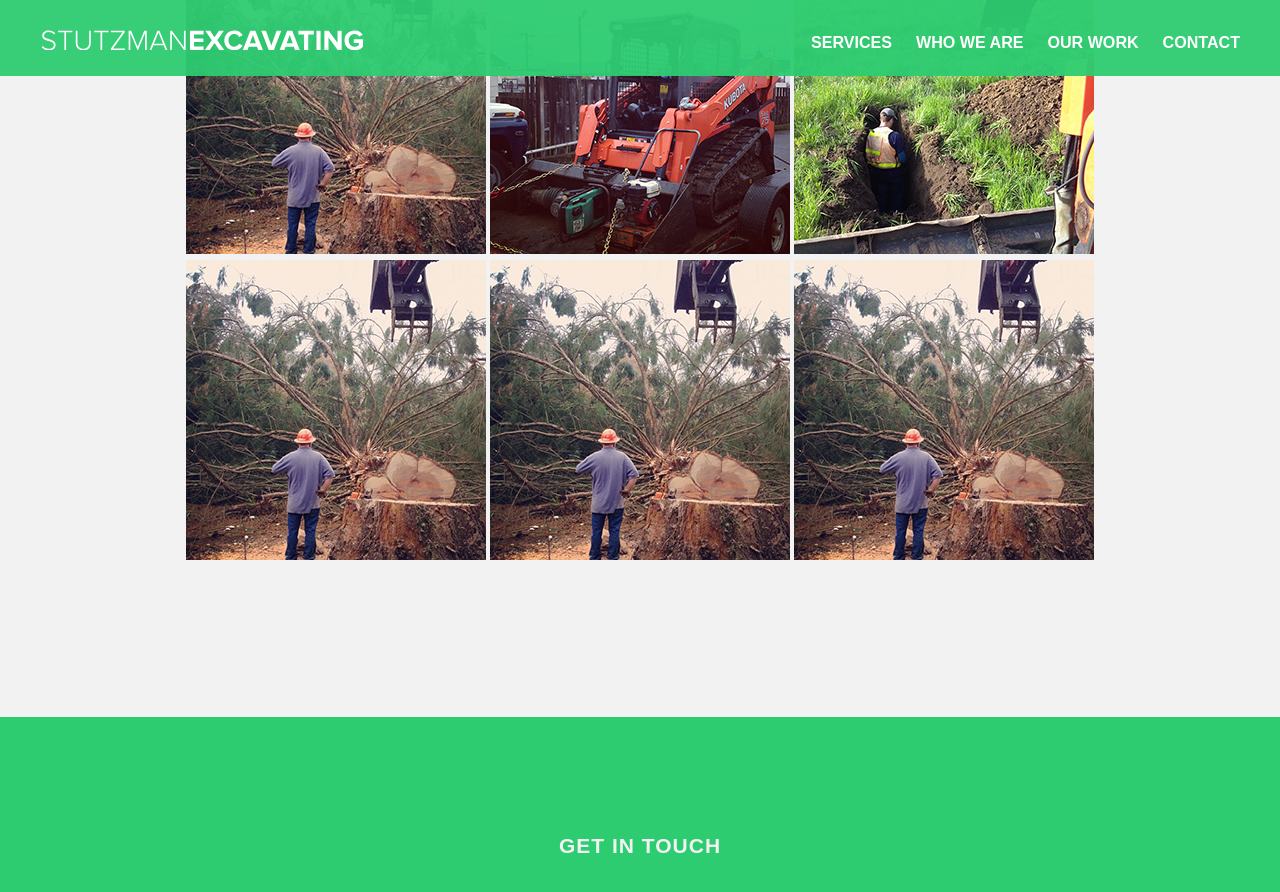
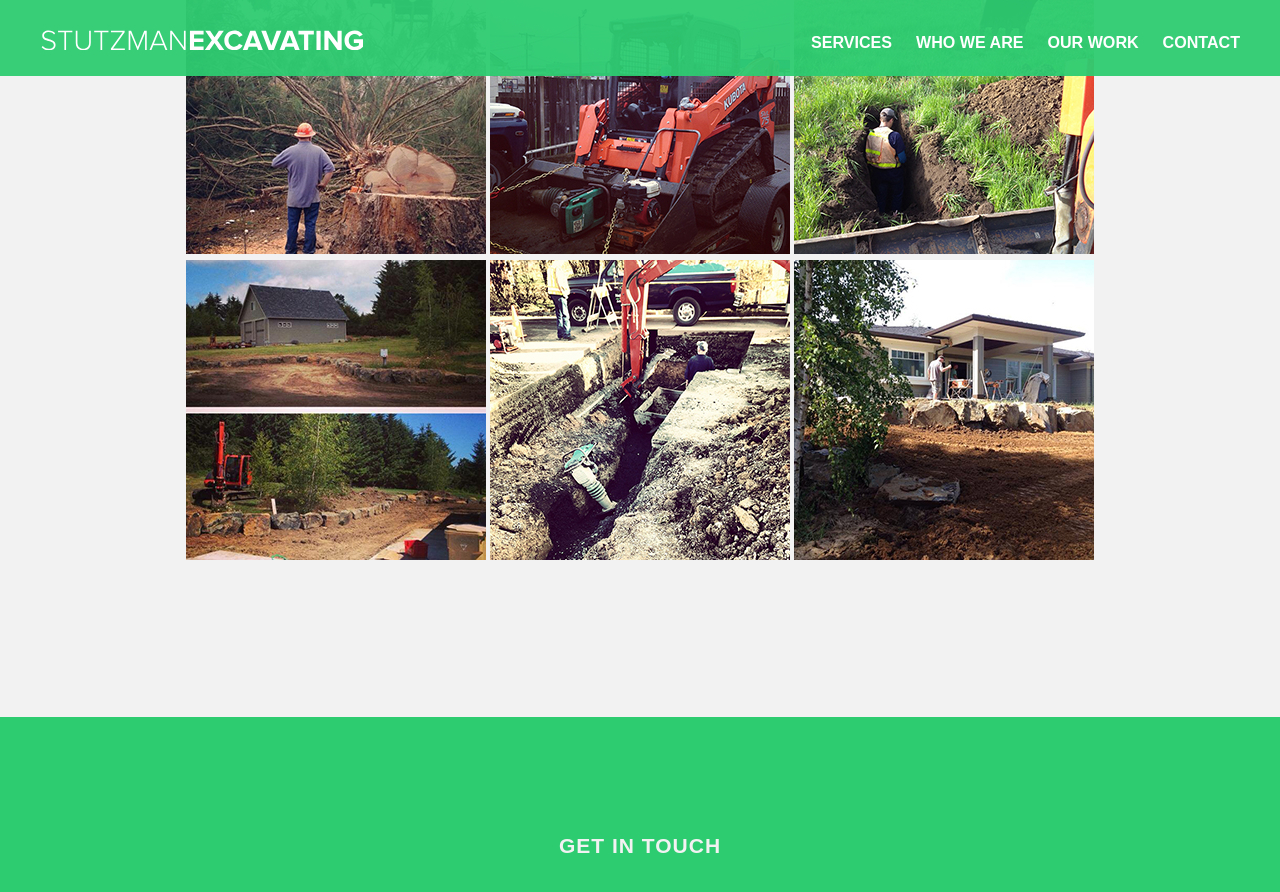
Before and after one commit to ImTylerPorter/thestutzman, a Jekyll site: the page built from index.html, in a window 1280 px wide and 900 px high, scrolled down 2760 px. Shown: the top 892 px of the window. Built offline with Jekyll 4.4.1, drawn with Linux system fonts in a browser that asks for light colours; nearby versions of some CDN libraries; Markdown is read by kramdown in place of the engine named in the settings.

Commit message:
Adding more photos to work section

```diff
--- a/_data/settings.yml
+++ b/_data/settings.yml
@@ -5,6 +5,7 @@ title: Stutzman Excavating
 description: A website tailor made for small businesses
 email: hello@cleverladder.com
 logo: logo-redone.svg
+
 
 
 
@@ -37,6 +38,6 @@ projects:
 - {image: 'down-tree.jpg', thumb: 'down-tree-thumb.jpg', title: 'Fallen Tree'}
 - {image: 'bob-cat.jpg', thumb: 'bob-cat-thumb.jpg', title: 'Bob Cat'}
 - {image: 'hole.jpg', thumb: 'hole-thumb.jpg', title: 'Hole'}
-- {image: 'down-tree.jpg', thumb: 'down-tree-thumb.jpg', title: 'Fallen Tree'}
-- {image: 'down-tree.jpg', thumb: 'down-tree-thumb.jpg', title: 'Fallen Tree'}
-- {image: 'down-tree.jpg', thumb: 'down-tree-thumb.jpg', title: 'Fallen Tree'}
+- {image: 'rockwall.jpg', thumb: 'rockwall-thumb.jpg', title: 'Rockwall'}
+- {image: 'bighole.jpg', thumb: 'bighole-thumb.jpg', title: 'Big Hole'}
+- {image: 'drive.jpg', thumb: 'drive-thumb.jpg', title: 'Drive'}
```
Also changed, not shown: assets/img/work/bighole.jpg (added), assets/img/work/drive.jpg (added), assets/img/work/rockwall.jpg (added), assets/img/work/thumbs/bighole-thumb.jpg (added), assets/img/work/thumbs/drive-thumb.jpg (added), assets/img/work/thumbs/rockwall-thumb.jpg (added).
